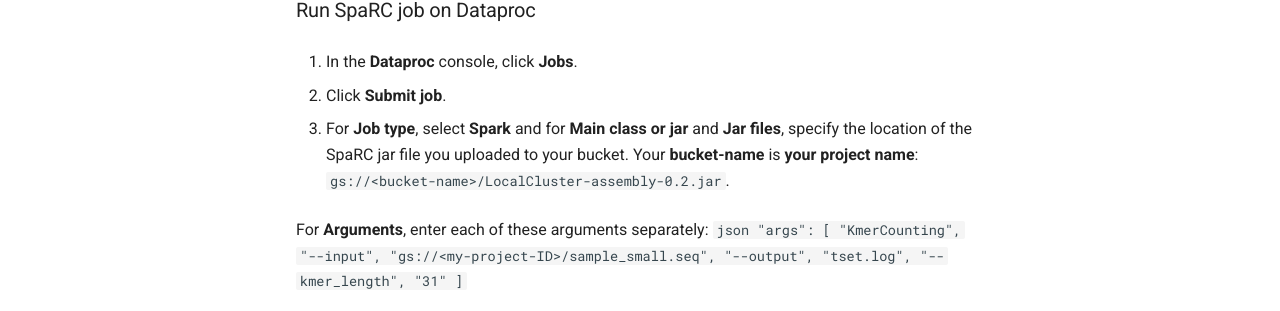
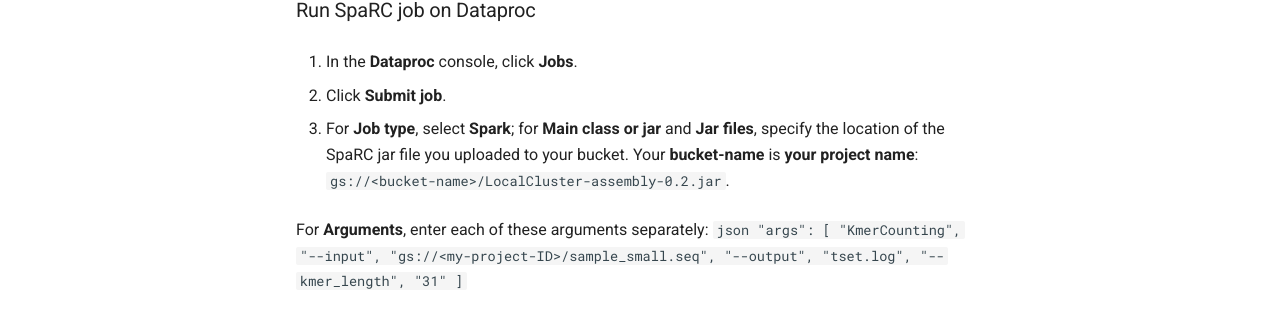
Before and after one commit to lbnl-science-it/docs-source, an MkDocs documentation site: the page built from docs/sparc_on_gcp.md, in a window 1280 px wide and 900 px high, scrolled down 585 px. Shown: the part 357-668 px from the top of the window. Built offline with MkDocs 1.6.1 and Material for MkDocs 9.7.7, drawn with Linux system fonts in a browser that asks for light colours; comment, search, counter and statistics services are not loaded.

Commit message:
Update sparc_on_gcp.md

````diff
--- a/docs/sparc_on_gcp.md
+++ b/docs/sparc_on_gcp.md
@@ -35,7 +35,7 @@ gsutil cp sample_small.seq gs://$DEVSHELL_PROJECT_ID
 
 2. Click __Submit job__.
 
-3. For __Job type__, select __Spark__ and for __Main class or jar__ and __Jar files__, specify the location of the SpaRC jar file you uploaded to your bucket. Your __bucket-name__ is __your project name__: `gs://<bucket-name>/LocalCluster-assembly-0.2.jar`.
+3. For __Job type__, select __Spark__; for __Main class or jar__ and __Jar files__, specify the location of the SpaRC jar file you uploaded to your bucket. Your __bucket-name__ is __your project name__: `gs://<bucket-name>/LocalCluster-assembly-0.2.jar`.
 
    For __Arguments__, enter each of these arguments separately:
    ```json
````
